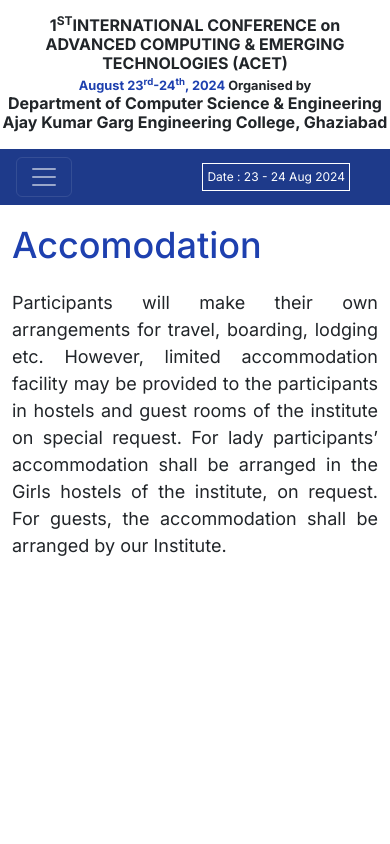
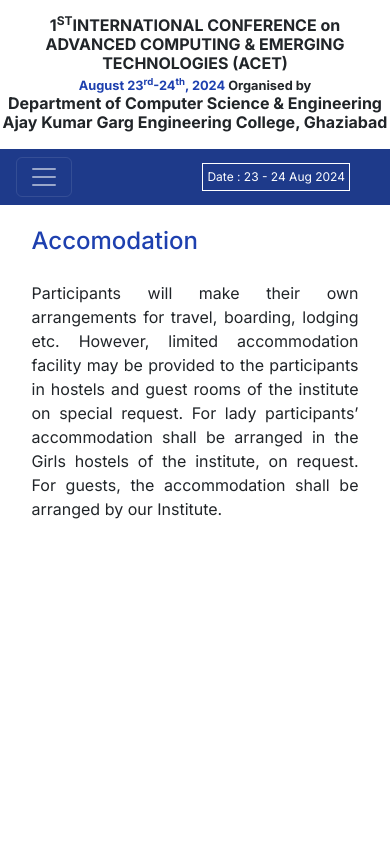
Before and after one commit to Tech-Shreyansh/cse-conference-site, a Next.js app: page /accomodation in a window 390 px wide. Shown: the top 844 px of the page. Built offline with nearby package versions, Linux system fonts and the light colour scheme.

Commit message:
fixed minor bugs

```diff
--- a/src/app/accomodation/page.js
+++ b/src/app/accomodation/page.js
@@ -7,10 +7,10 @@
         <>
         <div>
             <Header active="accomodation" />
-            <div id="call" className="target mb-5 sm:px-[5%] foothandle">
+            <div id="call" className="target mb-5 px-[5%] foothandle">
                 <div className="container" >
-                <h1 className="text-blue-800 text-4xl sm:text-2xl mb-4">Accomodation</h1>
-                    <p className="text-[1.125rem] sm:text-[1rem]">Participants will make their own arrangements for travel, boarding, lodging etc. However, limited accommodation facility may be provided to the participants in hostels and guest rooms of the institute on special request. For lady participants’ accommodation shall be arranged in the Girls hostels of the institute, on request. For guests, the accommodation shall be arranged by our Institute.
+                <h1 className="text-blue-800 sm:text-4xl text-2xl mb-4">Accomodation</h1>
+                    <p className="sm:text-[1.125rem] text-[1rem]">Participants will make their own arrangements for travel, boarding, lodging etc. However, limited accommodation facility may be provided to the participants in hostels and guest rooms of the institute on special request. For lady participants’ accommodation shall be arranged in the Girls hostels of the institute, on request. For guests, the accommodation shall be arranged by our Institute.
                     </p>
                 </div>
             </div>
--- a/src/app/travel-grant/page.js
+++ b/src/app/travel-grant/page.js
@@ -7,10 +7,10 @@
         <div>
         <div>
             <Header active="travel-grant" />
-            <div id="call" className="target md:mb-5 foothandle sm:px-[5%]">
+            <div id="call" className="target md:mb-5 foothandle px-[5%]">
                 <div className="container" >
-                <h1 className="text-blue-800 text-4xl sm:text-2xl mb-4">Travel Grant</h1>
-                <b className="text-lg sm:text-md">Travel grant will be provided to IEEE students on first come first serve basis(as per availability of grant).
+                <h1 className="text-blue-800 sm:text-4xl text-2xl mb-4">Travel Grant</h1>
+                <b className="sm:text-lg text-md">Travel grant will be provided to IEEE students on first come first serve basis(as per availability of grant).
                 </b></div>
             </div>
         </div>
```
